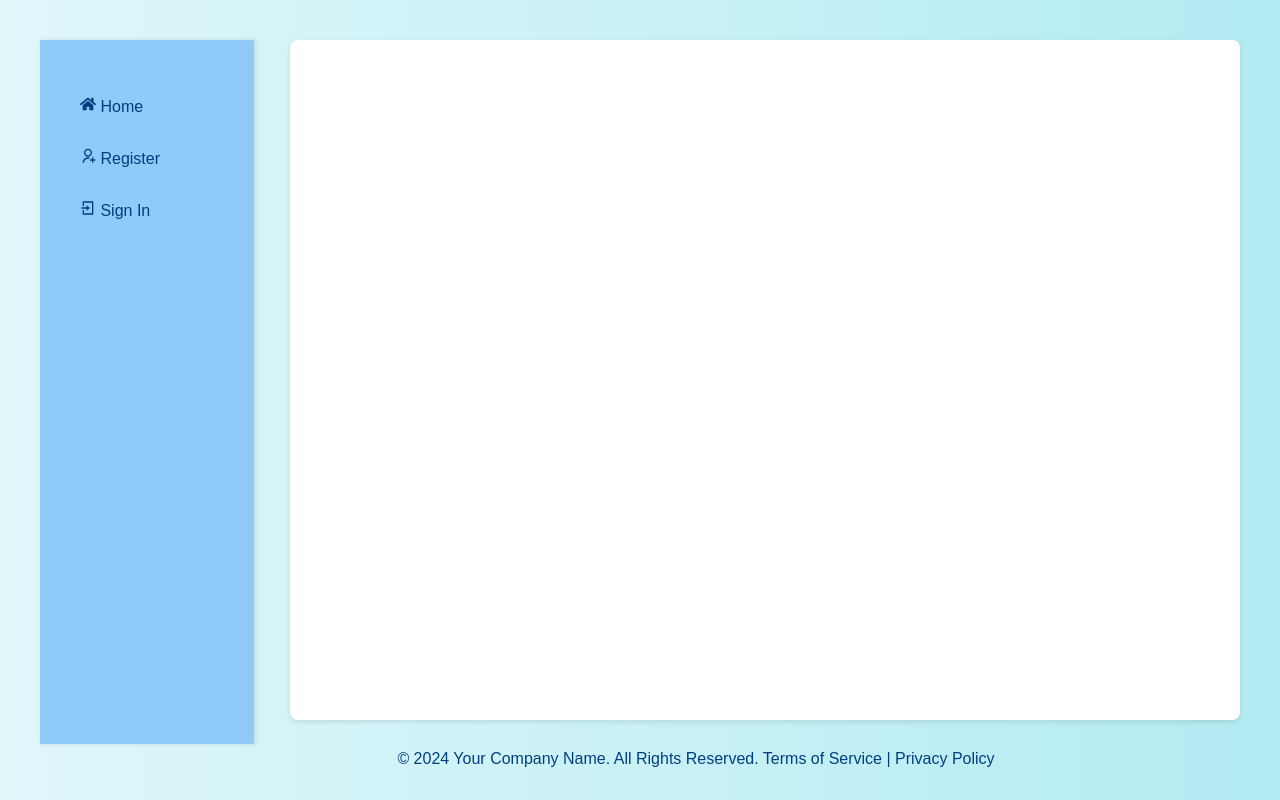
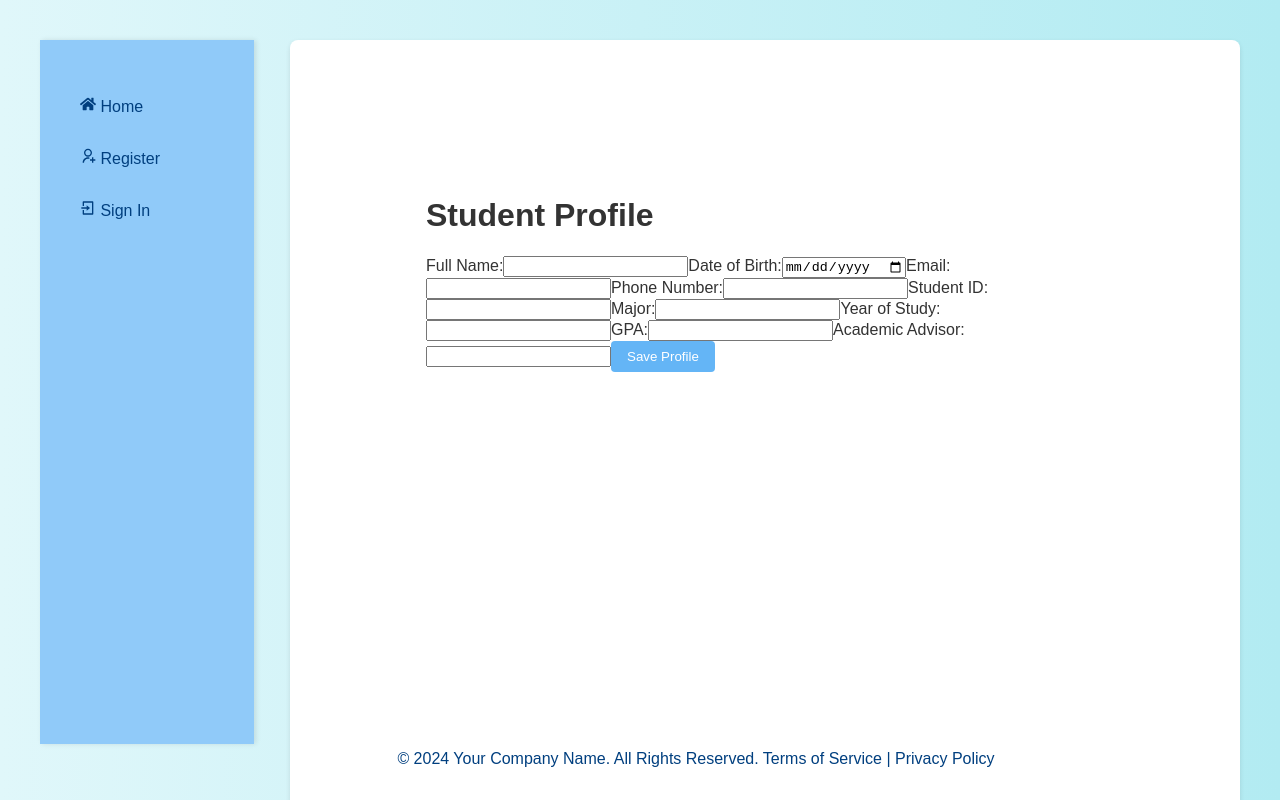
Before and after one commit to ayahae79/Focus-Board-Frontend, a React (Vite) app: page /user/profile in a window 1280 px wide. Shown: the top 800 px of the page. Built offline with nearby package versions, Linux system fonts and the light colour scheme; no server answers.

Commit message:
profile added

```diff
--- a/src/App.jsx
+++ b/src/App.jsx
@@ -11,6 +11,8 @@ import CourseDetails from './pages/courseDetails'
 import CourseCard from './components/courseCard'
 import CreateCourseForm from './components/Newcourse'
 import CourseList from './pages/courseList'
+import StudentProfile from './components/StudentProfile'
+import ProfileDisplay from './pages/ProfileDisplay'
 import { CheckSession } from './services/api'
 
 const App = () => {
@@ -62,6 +64,8 @@ const App = () => {
               element={<CourseDetails user={user.data} />}
             />
             <Route path="courses/createcourse" element={<CreateCourseForm />} />
+            <Route path="user/profile" element={<StudentProfile />} />
+            <Route path="/profile/data" element={<ProfileDisplay/>} />
           </Routes>
         </main>
         <footer className="footer">
--- a/src/components/Nav.jsx
+++ b/src/components/Nav.jsx
@@ -32,6 +32,7 @@ const Nav = ({ user, handleLogOut }) => {
             <FaPlus /> Add Task{" "}
           </Link>
         </li>
+
       </ul>
     </nav>
   )
--- a/src/components/Newcourse.jsx
+++ b/src/components/Newcourse.jsx
@@ -22,7 +22,7 @@ const CreateCourseForm = () => {
         startTime,
         endTime,
       };
-      await axios.post(`${BASE_URL}/course/courses`, formData);
+      await axios.post(`${BASE_URL}/Course/courses`, formData);
       console.log("saved");
 
       // Reset the state using the setter functions
--- /dev/null
+++ b/src/components/StudentProfile.jsx
@@ -0,0 +1,72 @@
+// src/StudentProfile.js
+import React, { useState } from 'react';
+import { useNavigate } from 'react-router-dom';
+
+const StudentProfile = () => {
+    const [formData, setFormData] = useState({
+        full_name: '',
+        profile_picture: '',
+        date_of_birth: '',
+        email: '',
+        phone_number: '',
+        student_id: '',
+        major: '',
+        year_of_study: '',
+        gpa: '',
+        academic_advisor: ''
+    });
+
+    const navigate = useNavigate();
+
+    const handleChange = (e) => {
+        const { name, value } = e.target;
+        setFormData({ ...formData, [name]: value });
+    };
+
+    const handleSubmit = (e) => {
+        e.preventDefault();
+        // Navigate to the ProfileDisplay page with the form data
+        navigate('/profile/data', { state: { profileData: formData } });
+    };
+
+    return (
+        <div className="container">
+            <h1>Student Profile</h1>
+            <form onSubmit={handleSubmit}>
+                <label>Full Name:</label>
+                <input type="text" name="full_name" value={formData.full_name} onChange={handleChange} required />
+
+                {/* <label>Profile Picture URL:</label>
+                <input type="text" name="profile_picture" value={formData.profile_picture} onChange={handleChange} /> */}
+
+                <label>Date of Birth:</label>
+                <input type="date" name="date_of_birth" value={formData.date_of_birth} onChange={handleChange} required />
+
+                <label>Email:</label>
+                <input type="email" name="email" value={formData.email} onChange={handleChange} required />
+
+                <label>Phone Number:</label>
+                <input type="text" name="phone_number" value={formData.phone_number} onChange={handleChange} required />
+
+                <label>Student ID:</label>
+                <input type="text" name="student_id" value={formData.student_id} onChange={handleChange} required />
+
+                <label>Major:</label>
+                <input type="text" name="major" value={formData.major} onChange={handleChange} required />
+
+                <label>Year of Study:</label>
+                <input type="text" name="year_of_study" value={formData.year_of_study} onChange={handleChange} required />
+
+                <label>GPA:</label>
+                <input type="number" step="0.01" name="gpa" value={formData.gpa} onChange={handleChange} required />
+
+                <label>Academic Advisor:</label>
+                <input type="text" name="academic_advisor" value={formData.academic_advisor} onChange={handleChange} required />
+
+                <button type="submit">Save Profile</button>
+            </form>
+        </div>
+    );
+};
+
+export default StudentProfile;
--- a/src/components/courseCard.jsx
+++ b/src/components/courseCard.jsx
@@ -1,34 +1,26 @@
-import React from 'react';
+import React from "react"
 
 const CourseCard = ({ course, onEdit, onDelete }) => {
   // Check if lectureSchedule exists and has at least one item
-  const hasLectureSchedule = course.lectureSchedule && course.lectureSchedule.length > 0;
+  const hasLectureSchedule =
+    course.lectureSchedule && course.lectureSchedule.length > 0
 
   return (
     <div className="course-card">
       <h2 className="course-title">{course.title}</h2>
       <p className="course-description">{course.description}</p>
-      {hasLectureSchedule ? (
-        <>
-          <p className="course-lecture-date">
-            Lecture Date: {new Date(course.lectureSchedule[0].date).toLocaleDateString()}
+      <p className="course-lecture-date">Lecture Date: {course.lecturedate}</p>
+          <p className="course-start-time">Start Time: {course.startTime}</p>
+          <p className="course-end-time">
+            End Time: {course.endTime}
           </p>
-          <p className="course-start-time">
-            Start Time: {course.lectureSchedule[0].startTime}
-          </p>
-          <p className="course-end-time">
-            End Time: {course.lectureSchedule[0].endTime}
-          </p>
-        </>
-      ) : (
-        <p className="no-lecture-info">No lecture information available.</p>
-      )}
+
       <div className="course-actions">
         <button onClick={() => onEdit(course)}>Edit</button>
         <button onClick={() => onDelete(course._id)}>Delete</button>
       </div>
     </div>
-  );
-};
+  )
+}
 
-export default CourseCard;
+export default CourseCard
--- /dev/null
+++ b/src/pages/ProfileDisplay.jsx
@@ -0,0 +1,32 @@
+// src/ProfileDisplay.js
+import React from 'react';
+import { useLocation } from 'react-router-dom';
+
+const ProfileDisplay = () => {
+    const location = useLocation();
+    const { profileData } = location.state || {};
+
+    if (!profileData) {
+        return <div>No profile data available.</div>;
+    }
+
+    return (
+        <div className="container">
+            <h1>Profile Details</h1>
+            <ul>
+                <li><strong>Full Name:</strong> {profileData.full_name}</li>
+                <li><strong>Profile Picture:</strong> {profileData.profile_picture}</li>
+                <li><strong>Date of Birth:</strong> {profileData.date_of_birth}</li>
+                <li><strong>Email:</strong> {profileData.email}</li>
+                <li><strong>Phone Number:</strong> {profileData.phone_number}</li>
+                <li><strong>Student ID:</strong> {profileData.student_id}</li>
+                <li><strong>Major:</strong> {profileData.major}</li>
+                <li><strong>Year of Study:</strong> {profileData.year_of_study}</li>
+                <li><strong>GPA:</strong> {profileData.gpa}</li>
+                <li><strong>Academic Advisor:</strong> {profileData.academic_advisor}</li>
+            </ul>
+        </div>
+    );
+};
+
+export default ProfileDisplay;
```
